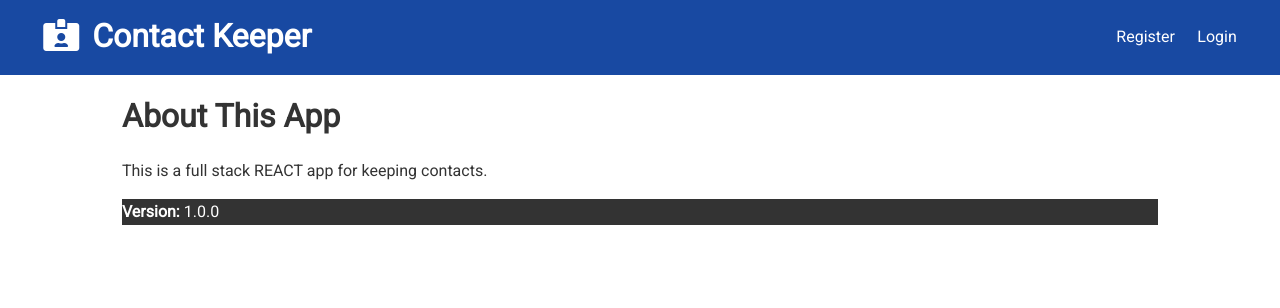
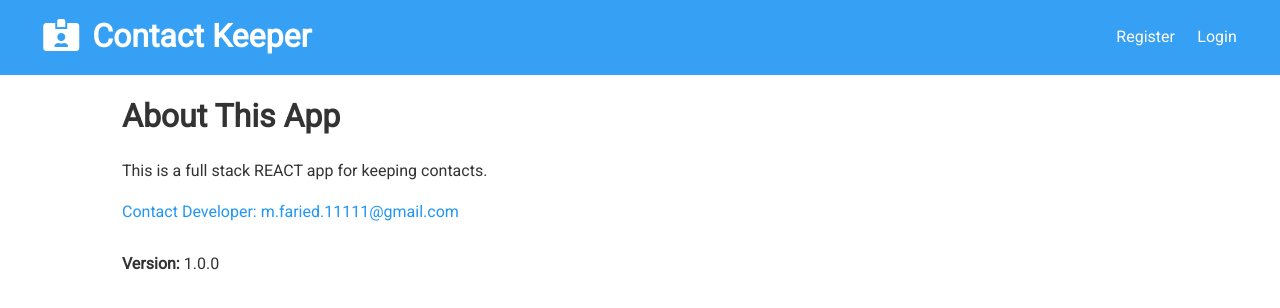
Before and after one commit to M-Faried/contact-keeper, a React (Create React App) app in the folder client/: page /about in a window 1280 px wide. Shown: the top 308 px of the page. Built offline with nearby package versions, Linux system fonts and the light colour scheme; the HTML template or start-up script is replaced by a standard one.

Commit message:
Improved the visual style

```diff
--- a/client/src/App.css
+++ b/client/src/App.css
@@ -2,11 +2,13 @@
 
 /* Global Styles */
 :root {
-  --primary-color: #003699;
+  --primary-color: #2196f3;
   --dark-color: #333333;
   --light-color: #f4f4f4;
   --danger-color: #dc3545;
   --success-color: #28a745;
+
+  --box-shadow: 0 10px 20px rgba(0, 0, 0, 0.19), 0 6px 6px rgba(0, 0, 0, 0.23);
 }
 
 * {
@@ -97,8 +99,9 @@ img {
 /* Cards */
 .card {
   padding: 1rem;
-  border: #ccc 1px dotted;
-  margin: 0.7rem 0;
+  /* border: #ccc 1px dotted; */
+  margin: 2rem 0;
+  box-shadow: var(--box-shadow);
 }
 
 /* List */
@@ -346,7 +349,9 @@ button {
   max-width: 500px;
   margin: 2rem auto;
   overflow: hidden;
-  padding: 0 2rem;
+  padding: 1rem 2rem;
+  box-shadow: var(--box-shadow);
+  border-radius: 10px;
 }
 
 .form-container h1,
--- a/client/src/components/contacts/ContactForm.js
+++ b/client/src/components/contacts/ContactForm.js
@@ -57,7 +57,7 @@ const ContactForm = () => {
   };
 
   return (
-    <form onSubmit={onSubmit}>
+    <form onSubmit={onSubmit} className='form-container'>
       <h2 className='text-primary'>
         {selectedContact ? 'Edit Contact' : 'Add Contact'}
       </h2>
--- a/client/src/components/contacts/ContactItem.js
+++ b/client/src/components/contacts/ContactItem.js
@@ -20,7 +20,7 @@ const ContactItem = ({ contact }) => {
 
   //Returning the result
   return (
-    <div className='card bg-light'>
+    <div className='card'>
       <h3 className='text-primary text-left'>
         {name}
         <span className={typeClassName} style={{ float: 'right' }}>
--- a/client/src/components/pages/About.js
+++ b/client/src/components/pages/About.js
@@ -7,7 +7,13 @@ const About = () => {
       <p className='my-1'>
         This is a full stack REACT app for keeping contacts.
       </p>
-      <p className='bg-dark'>
+      <p>
+        <a href='mailto:m.faried.11111@gmail.com' target='_blank'>
+          Contact Developer: m.faried.11111@gmail.com
+        </a>
+      </p>
+      <br />
+      <p>
         <strong>Version:</strong> 1.0.0
       </p>
     </div>
```
